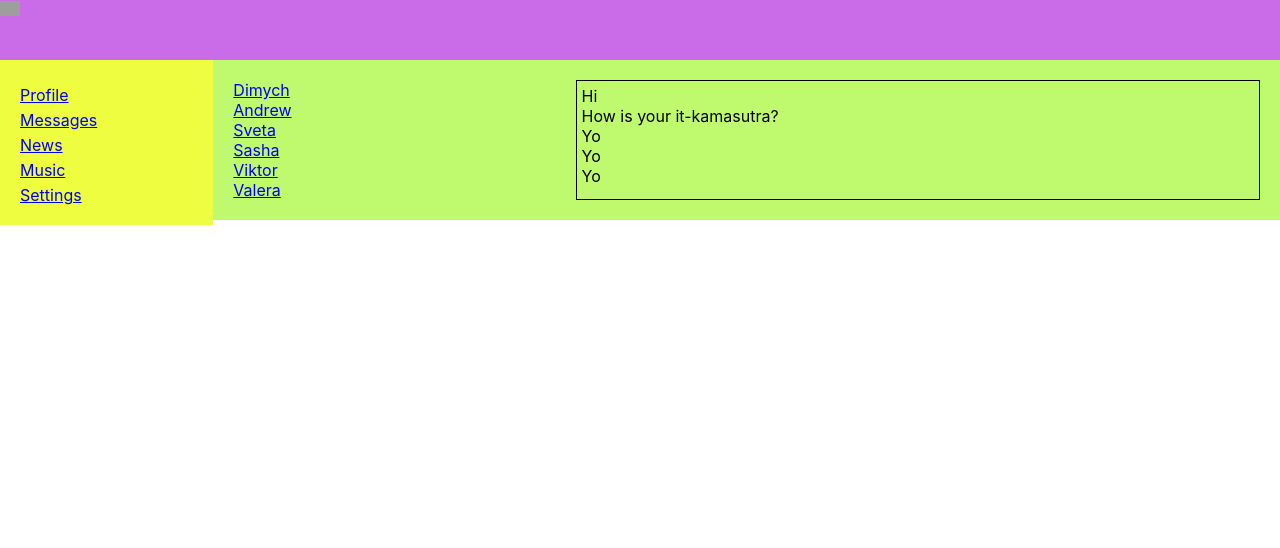
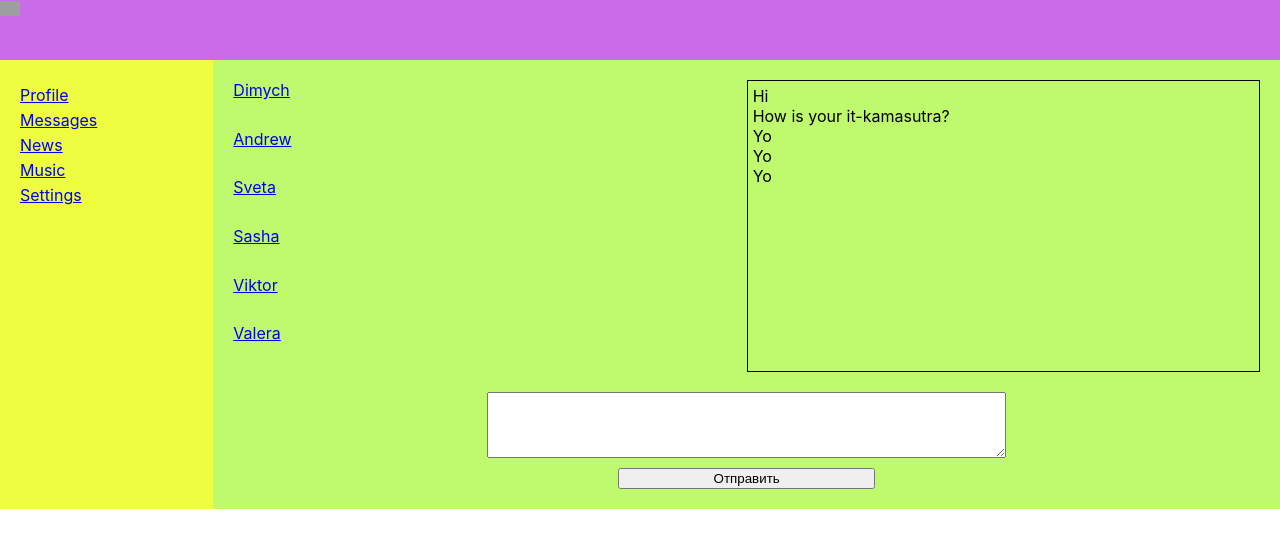
Before and after one commit to GrigorevEvgenii/Training-project, a React (Create React App) app: page /Dialogs in a window 1280 px wide. Shown: the top 548 px of the page. Built offline with nearby package versions, Linux system fonts and the light colour scheme; grey boxes are pictures that could not be loaded.

Commit message:
Change styles of diaglogs page

```diff
--- a/src/App.js
+++ b/src/App.js
@@ -13,7 +13,7 @@ const App = (props) => {
         <Header />
         <Navbar />
         <div className="app-wrapper-content">
-          <Route render={ () => <Profile posts={props.state.posts} /> } path="/Profile" />
+          <Route render={ () => <Profile posts={props.state.profilePage.posts} /> } path="/Profile" />
           <Route render={ () => <Dialogs state={props.state.dialogsPage}/> } path="/Dialogs"/>
         </div>
       </div>
--- a/src/Redux/state.js
+++ b/src/Redux/state.js
@@ -1,10 +1,12 @@
 export const state = {
+    profilePage: {
         posts: [
             {id: 1, text: 'Hi, how are you?', likesCount: 12},
             {id: 2, text: 'It\'s my first post', likesCount: 11},
             {id: 3, text: 'Blabla', likesCount: 11},
             {id: 4, text: 'Dada', likesCount: 11}
         ],
+    },
 
     dialogsPage: {
         dialogs: [
--- a/src/components/Dialogs/Dialogs.jsx
+++ b/src/components/Dialogs/Dialogs.jsx
@@ -6,6 +6,11 @@ import {MessagesItem} from "./MessagesItem/MessagesItem";
 const Dialogs = (props) => {
     const dialogsElements = props.state.dialogs.map((dialog) => <DialogsItem name={dialog.name} id={dialog.id} />);
     const messagesElements = props.state.messages.map((message) => <MessagesItem id={message.id} message={message.message}/>);
+    const btnRef = React.createRef();
+    const sendMessageHandler = () => {
+        let text = btnRef.current.value;
+        alert(text);
+    }
 
     return (
         <div className={s.Dialogs}>
@@ -15,6 +20,10 @@ const Dialogs = (props) => {
             <div className={s.Messages}>
                 { messagesElements }
             </div>
+            <div className={s.SendMessage}>
+                <textarea ref={btnRef} rows="4" className={s.SendMessageArea} />
+                <button onClick={sendMessageHandler} className={s.SendMessageBtn}>Отправить</button>
+            </div>
         </div>
     );
 }
--- a/src/components/Dialogs/Dialogs.module.css
+++ b/src/components/Dialogs/Dialogs.module.css
@@ -1,6 +1,8 @@
 .Dialogs {
   display: grid;
-  grid-template-columns: 1fr 2fr;
+  grid-template-columns: 1fr 1fr;
+  grid-template-rows: 3fr 1fr;
+  grid-row-gap: 20px;
 
   background-color: #BFF96E;
 
@@ -9,7 +11,6 @@
 
 .DialogsItems {
   display: grid;
-  grid-template-rows: 1fr 1fr 1fr;
 }
 
 .Messages {
@@ -17,3 +18,23 @@
 
   padding: 5px;
 }
+
+.SendMessage {
+  grid-column: 1/3;
+
+  display: grid;
+
+  text-align: center;
+  justify-items: center;
+}
+
+.SendMessageArea {
+  width: 50%;
+  height: auto;
+}
+
+.SendMessageBtn {
+  width: 25%;
+
+  margin-top: 1%;
+}
```
Lines whose indentation alone changed are shown as unchanged.
